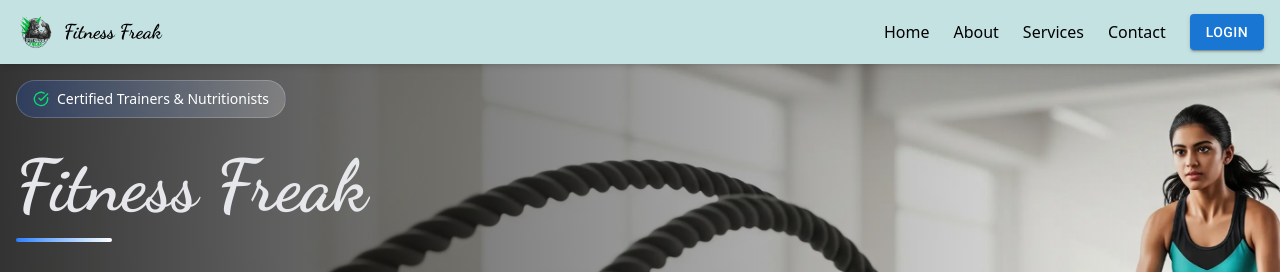
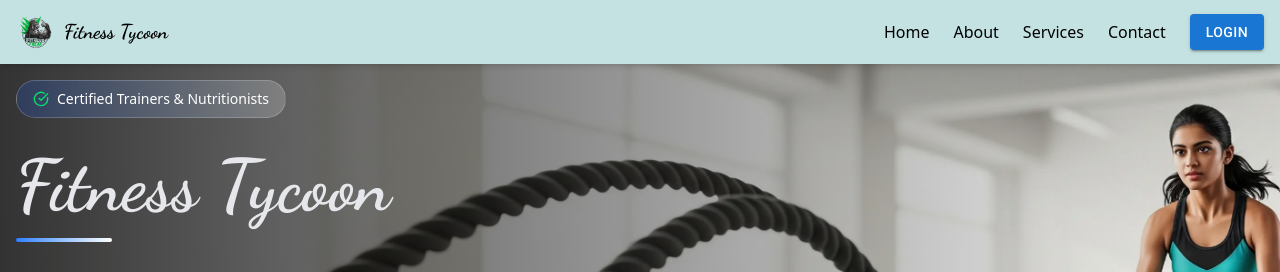
Before and after one commit to Digbj/FitnessFreak, a React (Vite) app: page / in a window 1280 px wide. Shown: the top 272 px of the page. Built offline with nearby package versions, Linux system fonts and the light colour scheme; a web font is replaced by a local one.

Commit message:
project name change

```diff
--- a/src/component/Footer.jsx
+++ b/src/component/Footer.jsx
@@ -21,7 +21,7 @@ export const Footer = () => {
               <div className="flex items-center space-x-2 mb-4">
                 <img className="h-20 w-20" src={logo} alt="logo" />
                 <span className="font-extrabold font-dancing-script text-2xl lg:text-3xl">
-                  Fitness Freak
+                  Fitness Tycoon
                 </span>
               </div>
               <p className="text-gray-700 leading-relaxed">
--- a/src/component/Hero.jsx
+++ b/src/component/Hero.jsx
@@ -37,7 +37,7 @@ export const HeroSection = () => {
           {/* Main Headline */}
           <div>
             <h1 className="text-5xl md:text-7xl mb-4 font-dancing-script text-gray-200 bg-clip-text font-extrabold">
-              Fitness Freak
+              Fitness Tycoon
             </h1>
             <div className="w-16 md:w-24 h-1 bg-gradient-to-r from-blue-500 to-white rounded-full mb-4 md:mb-6"></div>
           </div>
--- a/src/component/NavBar.jsx
+++ b/src/component/NavBar.jsx
@@ -27,7 +27,7 @@ console.log(showAuth);
           <div className="flex items-center space-x-2">
             <img className="h-10 w-10" src={logo} alt="logo" />
             <span className="font-dancing-script font-extrabold text-xl">
-              Fitness Freak
+              Fitness Tycoon
             </span>
           </div>
 
```
